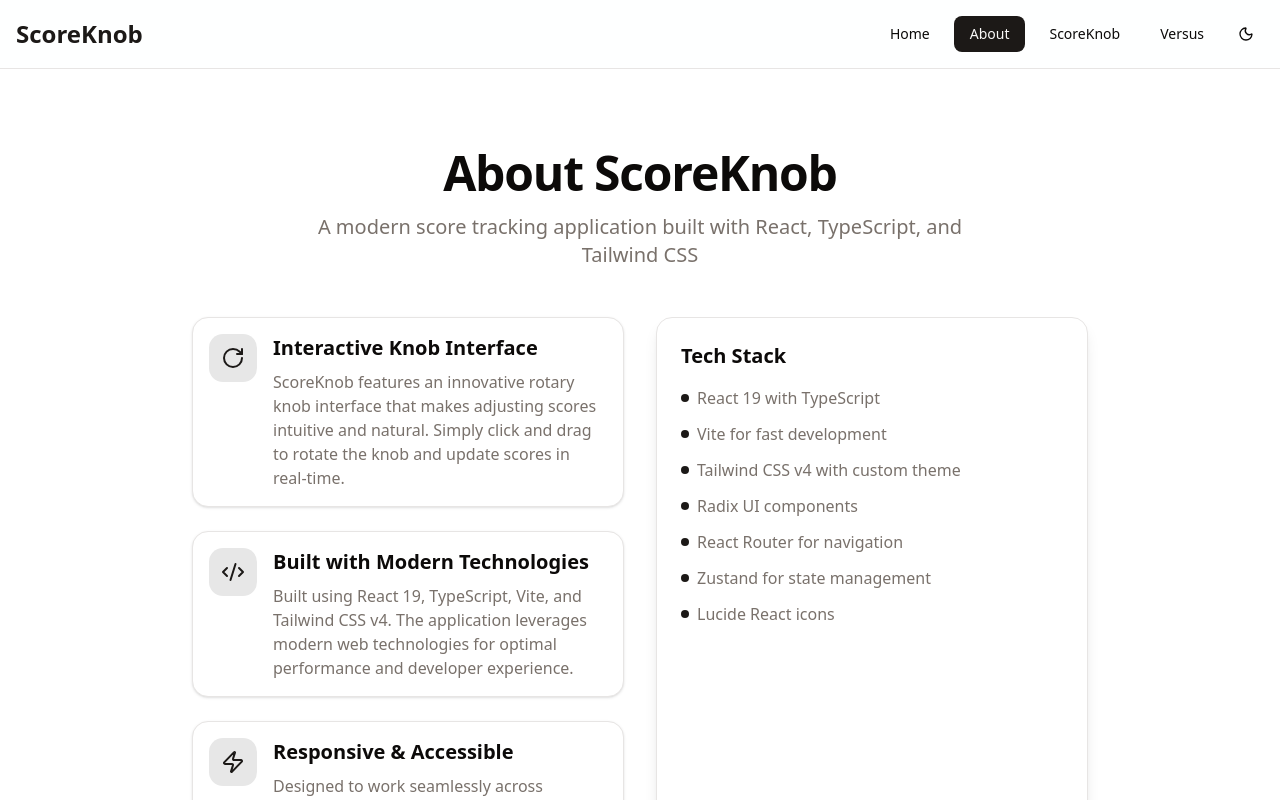
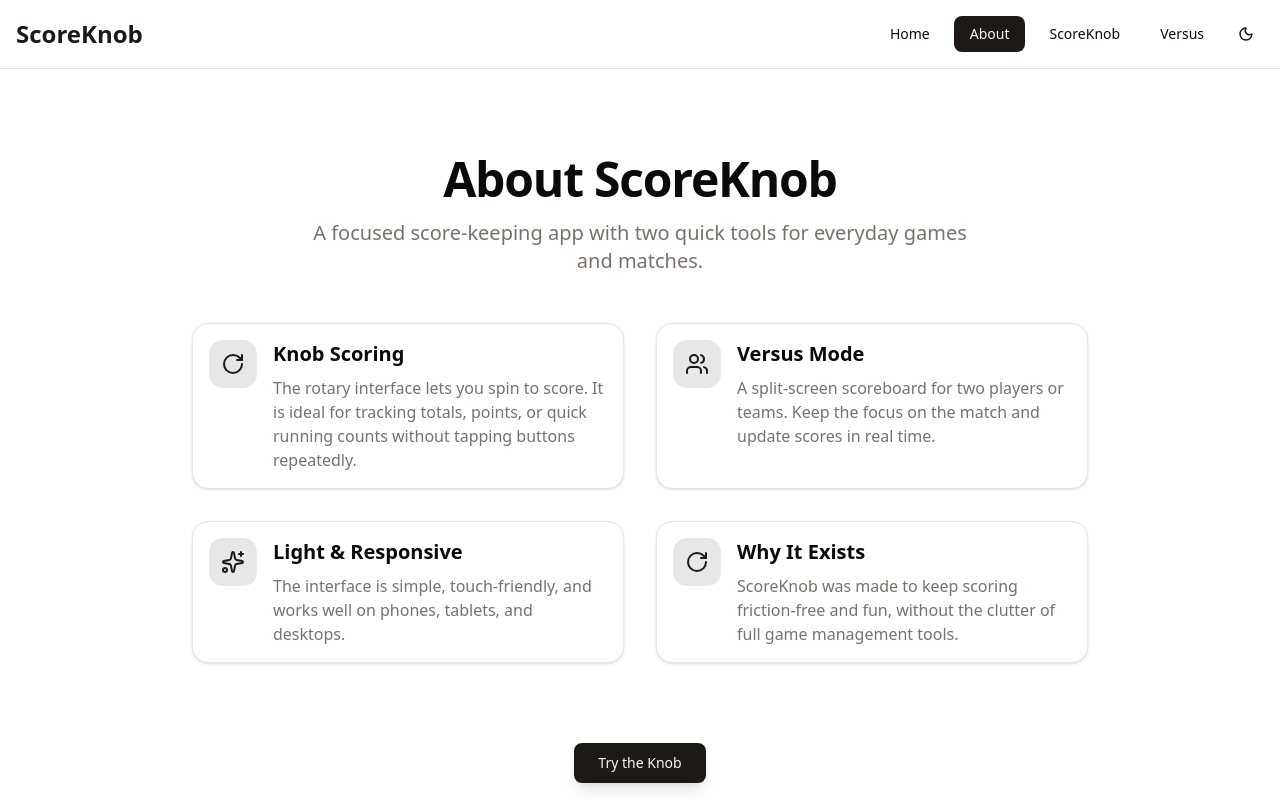
Before and after one commit to Dikiiskandar/ScoreKnob, a React (Vite) app: page /about in a window 1280 px wide. Shown: the top 800 px of the page. Built offline with nearby package versions, Linux system fonts and the light colour scheme.

Commit message:
adjust home pahe

```diff
--- a/src/pages/About.tsx
+++ b/src/pages/About.tsx
@@ -1,6 +1,6 @@
 import { Link } from 'react-router-dom';
 import { Button } from '@/components/ui/button';
-import { RotateCw, Code2, Zap } from 'lucide-react';
+import { RotateCw, Users, Sparkles } from 'lucide-react';
 
 const About = () => {
   return (
@@ -9,87 +9,63 @@ const About = () => {
         <div className="text-center space-y-4">
           <h1 className="text-5xl font-bold tracking-tight">About ScoreKnob</h1>
           <p className="text-xl text-muted-foreground max-w-2xl mx-auto">
-            A modern score tracking application built with React, TypeScript, and Tailwind CSS
+            A focused score-keeping app with two quick tools for everyday games and matches.
           </p>
         </div>
 
         <div className="grid md:grid-cols-2 gap-8">
-          <div className="space-y-6">
           <div className="flex items-start gap-4 p-4 bg-card border rounded-2xl shadow-sm hover:shadow-md transition-all hover:-translate-y-0.5">
             <div className="w-12 h-12 rounded-xl bg-primary/10 flex items-center justify-center shrink-0">
               <RotateCw className="w-6 h-6 text-primary" />
             </div>
             <div>
-                <h3 className="text-xl font-semibold mb-2">Interactive Knob Interface</h3>
+              <h3 className="text-xl font-semibold mb-2">Knob Scoring</h3>
               <p className="text-muted-foreground">
-                  ScoreKnob features an innovative rotary knob interface that makes adjusting scores intuitive and natural. Simply click and drag to rotate the knob and update scores in real-time.
+                The rotary interface lets you spin to score. It is ideal for tracking totals, points, or quick running counts without tapping buttons repeatedly.
               </p>
             </div>
           </div>
 
           <div className="flex items-start gap-4 p-4 bg-card border rounded-2xl shadow-sm hover:shadow-md transition-all hover:-translate-y-0.5">
             <div className="w-12 h-12 rounded-xl bg-primary/10 flex items-center justify-center shrink-0">
-                <Code2 className="w-6 h-6 text-primary" />
+              <Users className="w-6 h-6 text-primary" />
             </div>
             <div>
-                <h3 className="text-xl font-semibold mb-2">Built with Modern Technologies</h3>
+              <h3 className="text-xl font-semibold mb-2">Versus Mode</h3>
               <p className="text-muted-foreground">
-                  Built using React 19, TypeScript, Vite, and Tailwind CSS v4. The application leverages modern web technologies for optimal performance and developer experience.
+                A split-screen scoreboard for two players or teams. Keep the focus on the match and update scores in real time.
               </p>
             </div>
           </div>
 
           <div className="flex items-start gap-4 p-4 bg-card border rounded-2xl shadow-sm hover:shadow-md transition-all hover:-translate-y-0.5">
             <div className="w-12 h-12 rounded-xl bg-primary/10 flex items-center justify-center shrink-0">
-                <Zap className="w-6 h-6 text-primary" />
+              <Sparkles className="w-6 h-6 text-primary" />
             </div>
             <div>
-                <h3 className="text-xl font-semibold mb-2">Responsive & Accessible</h3>
+              <h3 className="text-xl font-semibold mb-2">Light & Responsive</h3>
               <p className="text-muted-foreground">
-                  Designed to work seamlessly across desktop and mobile devices with touch support. The interface follows accessibility best practices for inclusive user experience.
+                The interface is simple, touch-friendly, and works well on phones, tablets, and desktops.
+              </p>
+            </div>
+          </div>
+
+          <div className="flex items-start gap-4 p-4 bg-card border rounded-2xl shadow-sm hover:shadow-md transition-all hover:-translate-y-0.5">
+            <div className="w-12 h-12 rounded-xl bg-primary/10 flex items-center justify-center shrink-0">
+              <RotateCw className="w-6 h-6 text-primary" />
+            </div>
+            <div>
+              <h3 className="text-xl font-semibold mb-2">Why It Exists</h3>
+              <p className="text-muted-foreground">
+                ScoreKnob was made to keep scoring friction-free and fun, without the clutter of full game management tools.
               </p>
             </div>
           </div>
         </div>
 
-          <div className="space-y-6 bg-card border rounded-2xl shadow-lg p-6 hover:shadow-xl transition-all hover:-translate-y-1">
-            <h3 className="text-xl font-semibold mb-4">Tech Stack</h3>
-            <ul className="space-y-3 text-muted-foreground">
-              <li className="flex items-center gap-2">
-                <div className="w-2 h-2 rounded-full bg-primary" />
-                React 19 with TypeScript
-              </li>
-              <li className="flex items-center gap-2">
-                <div className="w-2 h-2 rounded-full bg-primary" />
-                Vite for fast development
-              </li>
-              <li className="flex items-center gap-2">
-                <div className="w-2 h-2 rounded-full bg-primary" />
-                Tailwind CSS v4 with custom theme
-              </li>
-              <li className="flex items-center gap-2">
-                <div className="w-2 h-2 rounded-full bg-primary" />
-                Radix UI components
-              </li>
-              <li className="flex items-center gap-2">
-                <div className="w-2 h-2 rounded-full bg-primary" />
-                React Router for navigation
-              </li>
-              <li className="flex items-center gap-2">
-                <div className="w-2 h-2 rounded-full bg-primary" />
-                Zustand for state management
-              </li>
-              <li className="flex items-center gap-2">
-                <div className="w-2 h-2 rounded-full bg-primary" />
-                Lucide React icons
-              </li>
-            </ul>
-          </div>
-        </div>
-
         <div className="text-center pt-8">
           <Button size="lg" asChild className="shadow-lg hover:shadow-xl transition-all hover:-translate-y-0.5">
-            <Link to="/knob-page">Try ScoreKnob Now</Link>
+            <Link to="/knob-page">Try the Knob</Link>
           </Button>
         </div>
       </div>
--- a/src/pages/Home.tsx
+++ b/src/pages/Home.tsx
@@ -1,6 +1,6 @@
 import { Link } from 'react-router-dom';
 import { Button } from '@/components/ui/button';
-import { ArrowRight, RotateCw } from 'lucide-react';
+import { ArrowRight, RotateCw, Users } from 'lucide-react';
 
 const Home = () => {
   return (
@@ -17,18 +17,21 @@ const Home = () => {
           </h1>
 
           <p className="text-xl md:text-2xl text-muted-foreground max-w-2xl mx-auto leading-relaxed">
-            A modern, intuitive way to track scores with an interactive rotary knob interface. Perfect for games, competitions, and scoring events.
+            A simple way to keep score. Use the knob for one-tap scoring, or switch to Versus for head-to-head matches.
           </p>
 
           <div className="flex flex-col sm:flex-row items-center justify-center gap-4 pt-4">
             <Button size="lg" asChild className="text-lg px-8 shadow-lg hover:shadow-xl transition-all hover:-translate-y-0.5">
               <Link to="/knob-page">
-                Try ScoreKnob
+                Open Knob
                 <ArrowRight className="ml-2 w-5 h-5" />
               </Link>
             </Button>
             <Button size="lg" variant="outline" asChild className="text-lg px-8 hover:-translate-y-0.5 transition-all">
-              <Link to="/about">Learn More</Link>
+              <Link to="/versus">
+                <Users className="mr-2 w-5 h-5" />
+                Start Versus
+              </Link>
             </Button>
           </div>
         </div>
@@ -36,33 +39,33 @@ const Home = () => {
 
       <section className="border-t bg-muted/30 py-16 px-4">
         <div className="max-w-6xl mx-auto">
-          <h2 className="text-3xl font-bold text-center mb-12">Features</h2>
+          <h2 className="text-3xl font-bold text-center mb-12">Ways to Score</h2>
           <div className="grid md:grid-cols-3 gap-8">
             <div className="bg-card border rounded-2xl shadow-sm p-6 text-center space-y-4 hover:shadow-md transition-all hover:-translate-y-1">
               <div className="w-16 h-16 mx-auto rounded-2xl bg-primary/10 flex items-center justify-center">
                 <RotateCw className="w-8 h-8 text-primary" />
               </div>
-              <h3 className="text-xl font-semibold">Intuitive Controls</h3>
+              <h3 className="text-xl font-semibold">Rotary Knob</h3>
               <p className="text-muted-foreground">
-                Rotate the knob to adjust scores with natural, fluid motion
+                Spin the dial to add or remove points in a single, intuitive motion
+              </p>
+            </div>
+            <div className="bg-card border rounded-2xl shadow-sm p-6 text-center space-y-4 hover:shadow-md transition-all hover:-translate-y-1">
+              <div className="w-16 h-16 mx-auto rounded-2xl bg-primary/10 flex items-center justify-center">
+                <Users className="w-8 h-8 text-primary" />
+              </div>
+              <h3 className="text-xl font-semibold">Head-to-Head</h3>
+              <p className="text-muted-foreground">
+                Track two scores side by side for quick duels and 1v1 games
               </p>
             </div>
             <div className="bg-card border rounded-2xl shadow-sm p-6 text-center space-y-4 hover:shadow-md transition-all hover:-translate-y-1">
               <div className="w-16 h-16 mx-auto rounded-2xl bg-primary/10 flex items-center justify-center">
                 <RotateCw className="w-8 h-8 text-primary" />
               </div>
-              <h3 className="text-xl font-semibold">Multi-Player Support</h3>
+              <h3 className="text-xl font-semibold">Works Anywhere</h3>
               <p className="text-muted-foreground">
-                Track scores for up to 6 players simultaneously
-              </p>
-            </div>
-            <div className="bg-card border rounded-2xl shadow-sm p-6 text-center space-y-4 hover:shadow-md transition-all hover:-translate-y-1">
-              <div className="w-16 h-16 mx-auto rounded-2xl bg-primary/10 flex items-center justify-center">
-                <RotateCw className="w-8 h-8 text-primary" />
-              </div>
-              <h3 className="text-xl font-semibold">Touch Friendly</h3>
-              <p className="text-muted-foreground">
-                Works seamlessly on both desktop and mobile devices
+                Built for desktop and mobile, so you can score on the go
               </p>
             </div>
           </div>
```
Lines whose indentation alone changed are shown as unchanged.
